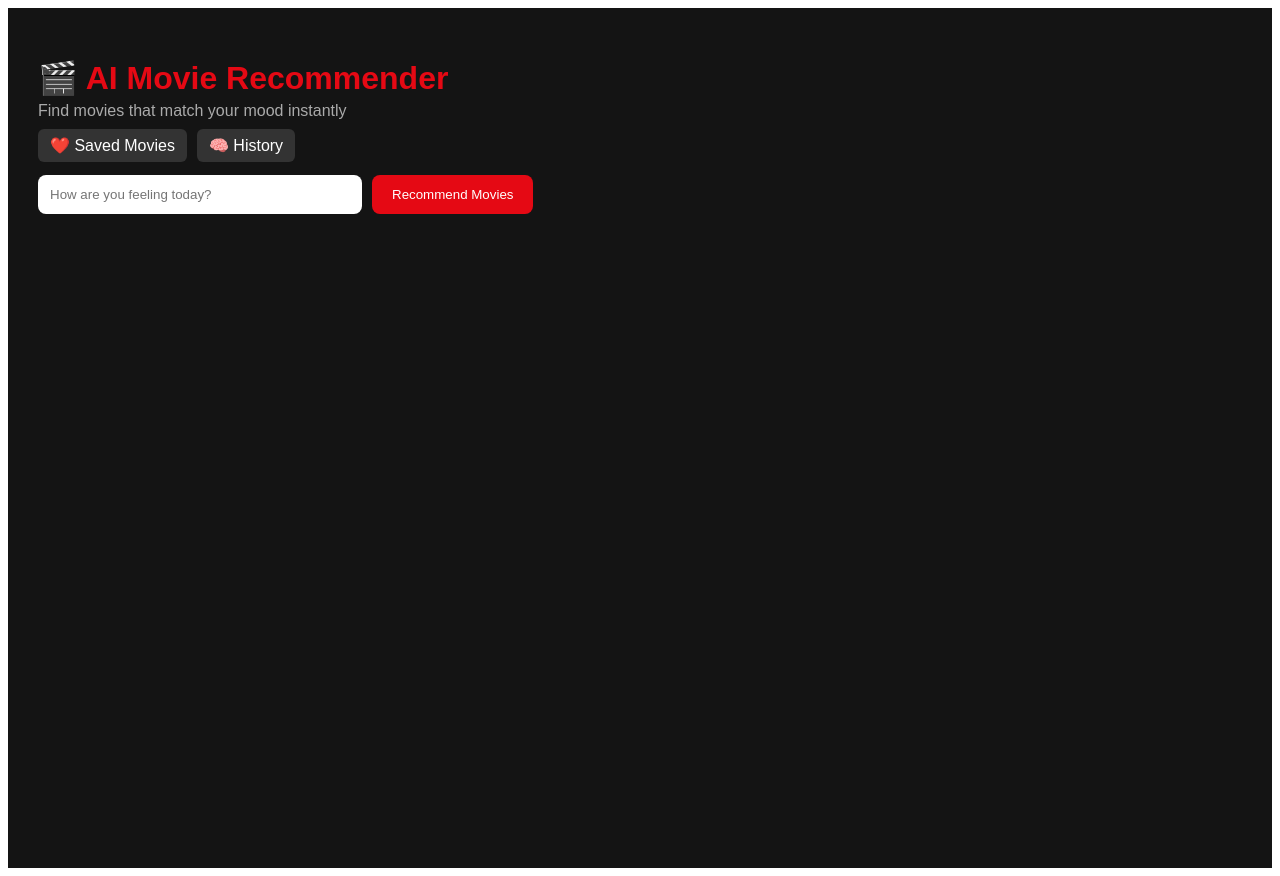
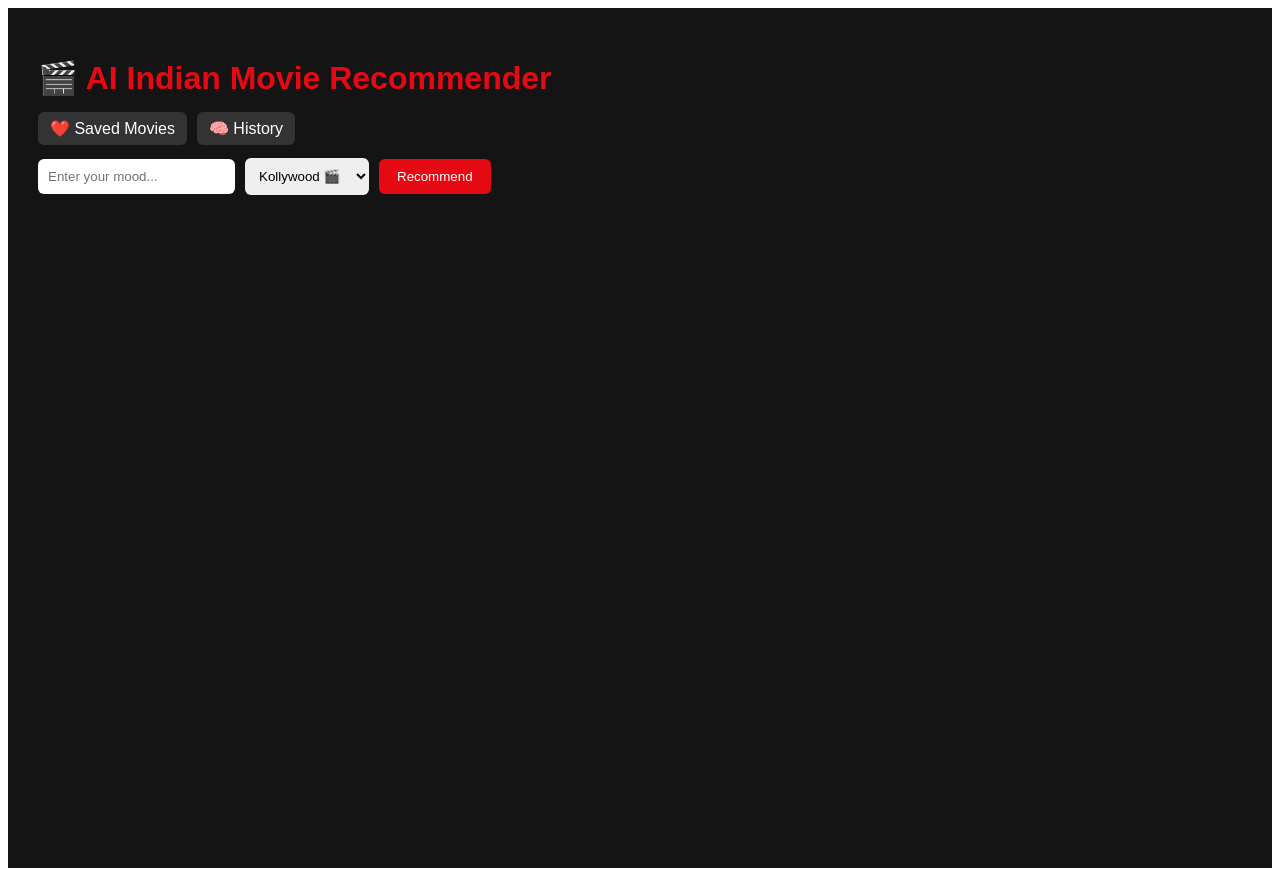
Before and after one commit to dharshinis2025b-gif/Ai-movie-recommender, a React (Vite) app: page / in a window 1280 px wide. Built offline with nearby package versions, Linux system fonts and the light colour scheme.

Commit message:
Indian industries added

```diff
--- a/src/App.jsx
+++ b/src/App.jsx
@@ -1,42 +1,51 @@
 import { useState } from "react";
 import axios from "axios";
-import { Link } from "react-router-dom";
-
-const API = "https://ai-movie-recommender-2-nb3t.onrender.com";
 
 function App() {
+
   const [mood, setMood] = useState("");
+  const [industry, setIndustry] = useState("kollywood");
   const [movies, setMovies] = useState([]);
   const [genre, setGenre] = useState("");
   const [loading, setLoading] = useState(false);
 
-  // ---------------------
-  // GET RECOMMENDATIONS
-  // ---------------------
+  const API =
+    "https://ai-movie-recommender-2-nb3t.onrender.com"; // your backend
+
+  /* =========================
+     GET RECOMMENDATIONS
+  ========================= */
   const getRecommendations = async () => {
-    if (!mood) return;
+
+    if (!mood) {
+      alert("Enter mood first");
+      return;
+    }
 
     setLoading(true);
 
     try {
-      const res = await axios.post(`${API}/recommend`, { mood });
+      const res = await axios.post(`${API}/recommend`, {
+        mood,
+        industry,
+      });
 
       setGenre(res.data.genre);
       setMovies(res.data.movies);
+
     } catch (error) {
-      if (error.response && error.response.data.error) {
+      if (error.response?.data?.error)
         alert(error.response.data.error);
-      } else {
-        alert("Server waking up... please try again 🙂");
-      }
+      else
+        alert("Server error");
     }
 
     setLoading(false);
   };
 
-  // ---------------------
-  // SAVE MOVIE
-  // ---------------------
+  /* =========================
+     SAVE MOVIE
+  ========================= */
   const saveMovie = async (movie) => {
     try {
       await axios.post(`${API}/save`, {
@@ -46,9 +55,10 @@ function App() {
         mood,
       });
 
-      alert("Movie saved ❤️");
+      alert("Movie Saved ❤️");
+
     } catch {
-      alert("Failed to save movie");
+      alert("Save failed");
     }
   };
 
@@ -56,119 +66,74 @@ function App() {
     <div
       style={{
         minHeight: "100vh",
-        backgroundColor: "#141414",
+        background: "#141414",
         color: "white",
         padding: "30px",
         fontFamily: "Arial",
       }}
     >
+
       {/* TITLE */}
-      <h1 style={{ color: "#e50914", marginBottom: "5px" }}>
-        🎬 AI Movie Recommender
+      <h1 style={{ color: "#e50914" }}>
+        🎬 AI Indian Movie Recommender
       </h1>
-
-      <p style={{ color: "#aaa", marginTop: 0 }}>
-        Find movies that match your mood instantly
-      </p>
 
       {/* NAVIGATION */}
       <div style={{ marginBottom: "20px" }}>
-        <Link
-          to="/saved"
-          style={{
-            color: "white",
-            textDecoration: "none",
-            backgroundColor: "#333",
-            padding: "8px 12px",
-            borderRadius: "6px",
-            marginRight: "10px",
-          }}
-        >
+        <a href="/saved" style={navBtn}>
           ❤️ Saved Movies
-        </Link>
+        </a>
 
-        <Link
-          to="/history"
-          style={{
-            color: "white",
-            textDecoration: "none",
-            backgroundColor: "#333",
-            padding: "8px 12px",
-            borderRadius: "6px",
-          }}
-        >
+        <a href="/history" style={navBtn}>
           🧠 History
-        </Link>
+        </a>
       </div>
 
-      {/* INPUT */}
+      {/* INPUT AREA */}
       <div style={{ marginBottom: "20px" }}>
+
+        {/* MOOD */}
         <input
           type="text"
-          placeholder="How are you feeling today?"
+          placeholder="Enter your mood..."
           value={mood}
           onChange={(e) => setMood(e.target.value)}
-          style={{
-            padding: "12px",
-            width: "300px",
-            borderRadius: "8px",
-            border: "none",
-            marginRight: "10px",
-          }}
+          style={inputStyle}
         />
 
-        <button
-          onClick={getRecommendations}
-          style={{
-            padding: "12px 20px",
-            backgroundColor: "#e50914",
-            color: "white",
-            border: "none",
-            borderRadius: "8px",
-            cursor: "pointer",
-          }}
+        {/* INDUSTRY */}
+        <select
+          value={industry}
+          onChange={(e) => setIndustry(e.target.value)}
+          style={inputStyle}
         >
-          Recommend Movies
+          <option value="kollywood">Kollywood 🎬</option>
+          <option value="bollywood">Bollywood 🎥</option>
+          <option value="tollywood">Tollywood 🍿</option>
+          <option value="mollywood">Mollywood 🎞️</option>
+        </select>
+
+        <button onClick={getRecommendations} style={btn}>
+          Recommend
         </button>
+
       </div>
 
-      {/* LOADING */}
-      {loading && <p>Finding perfect movies for your mood... 🎬✨</p>}
+      {loading && <h3>Finding movies 🤖...</h3>}
 
-      {/* GENRE */}
-      {genre && <h2>Suggested Genre: {genre}</h2>}
+      {genre && (
+        <h2>
+          Genre: {genre} | Industry: {industry}
+        </h2>
+      )}
 
-      {/* MOVIE CARDS */}
-      <div
-        style={{
-          display: "flex",
-          flexWrap: "wrap",
-          gap: "20px",
-          marginTop: "20px",
-        }}
-      >
+      {/* MOVIES */}
+      <div style={movieGrid}>
+
         {movies.map((movie) => (
-          <div
-            key={movie.id}
-            style={{
-              width: "200px",
-              backgroundColor: "#1c1c1c",
-              borderRadius: "12px",
-              overflow: "hidden",
-              boxShadow: "0 6px 14px rgba(0,0,0,0.6)",
-              transition: "transform 0.3s, box-shadow 0.3s",
-            }}
-            onMouseEnter={(e) => {
-              e.currentTarget.style.transform = "scale(1.05)";
-              e.currentTarget.style.boxShadow =
-                "0 10px 20px rgba(0,0,0,0.8)";
-            }}
-            onMouseLeave={(e) => {
-              e.currentTarget.style.transform = "scale(1)";
-              e.currentTarget.style.boxShadow =
-                "0 6px 14px rgba(0,0,0,0.6)";
-            }}
-          >
+
+          <div key={movie.id} style={card}>
+
             {movie.poster_path && (
               <img
                 src={`https://image.tmdb.org/t/p/w500${movie.poster_path}`}
@@ -178,26 +143,17 @@ function App() {
             )}
 
             <div style={{ padding: "10px" }}>
-              <h4 style={{ margin: "0 0 8px 0" }}>{movie.title}</h4>
+              <h4>{movie.title}</h4>
 
-              {/* RATING */}
-              <p style={{ margin: "4px 0", color: "#ffd700" }}>
-                ⭐ Rating: {movie.vote_average?.toFixed(1)}
-              </p>
+              ⭐ Rating: {movie.vote_average}
 
-              {/* MOOD MATCH */}
-
+              <br /><br />
 
               <a
                 href={`https://www.youtube.com/results?search_query=${movie.title} trailer`}
                 target="_blank"
                 rel="noreferrer"
-                style={{
-                  color: "#e50914",
-                  textDecoration: "none",
-                  display: "inline-block",
-                  marginTop: "5px",
-                }}
+                style={{ color: "#e50914" }}
               >
                 ▶ Watch Trailer
               </a>
@@ -206,24 +162,69 @@ function App() {
 
               <button
                 onClick={() => saveMovie(movie)}
-                style={{
-                  marginTop: "10px",
-                  padding: "8px 12px",
-                  backgroundColor: "#e50914",
-                  color: "white",
-                  border: "none",
-                  borderRadius: "6px",
-                  cursor: "pointer",
-                }}
+                style={saveBtn}
               >
                 ❤️ Save
               </button>
             </div>
+
           </div>
         ))}
+
       </div>
     </div>
   );
 }
 
+/* ================= STYLES ================= */
+
+const navBtn = {
+  background: "#333",
+  padding: "8px 12px",
+  marginRight: "10px",
+  textDecoration: "none",
+  color: "white",
+  borderRadius: "6px",
+};
+
+const inputStyle = {
+  padding: "10px",
+  marginRight: "10px",
+  borderRadius: "6px",
+  border: "none",
+};
+
+const btn = {
+  padding: "10px 18px",
+  background: "#e50914",
+  color: "white",
+  border: "none",
+  borderRadius: "6px",
+  cursor: "pointer",
+};
+
+const saveBtn = {
+  marginTop: "10px",
+  padding: "8px",
+  background: "#e50914",
+  border: "none",
+  color: "white",
+  borderRadius: "6px",
+  cursor: "pointer",
+};
+
+const movieGrid = {
+  display: "flex",
+  flexWrap: "wrap",
+  gap: "20px",
+  marginTop: "20px",
+};
+
+const card = {
+  width: "200px",
+  background: "#222",
+  borderRadius: "10px",
+  overflow: "hidden",
+};
+
 export default App;
```
Also changed, not shown: 1 other file (tests, documents, lock files or other folders).
